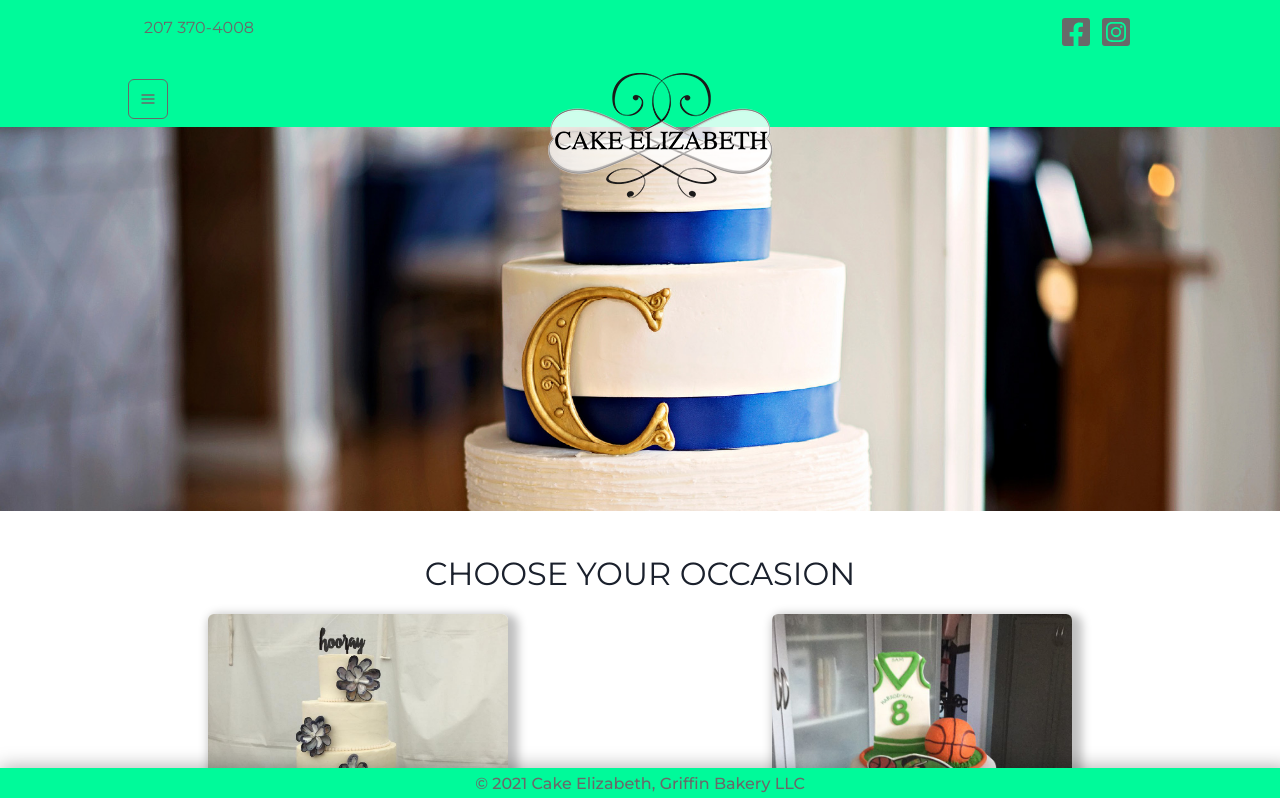
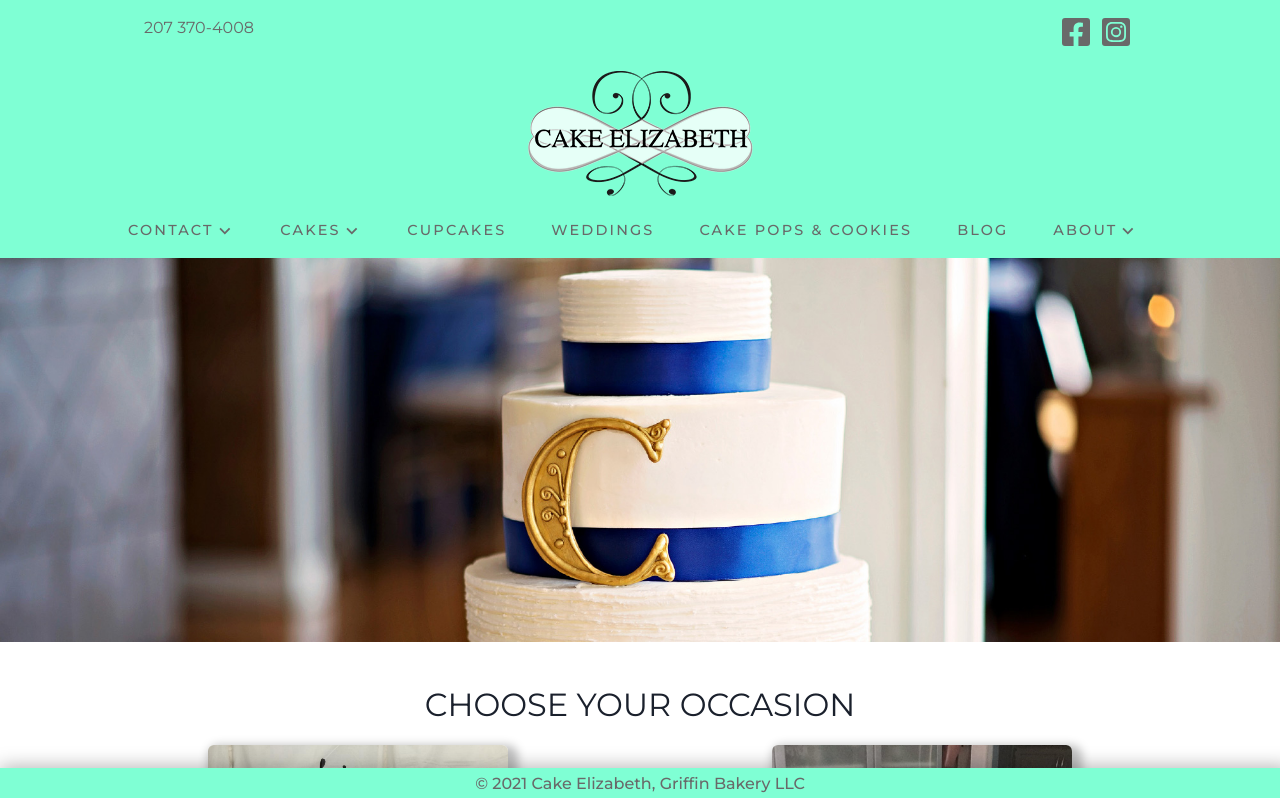
Before and after one commit to EthanStandel/cakeelizabethdotcom, a Next.js app: page / in a window 1280 px wide. Shown: the top 798 px of the page. Built offline with nearby package versions, Linux system fonts and the light colour scheme.

Commit message:
fix(client): small wife-request for colors

```diff
--- a/src/styles/app.scss
+++ b/src/styles/app.scss
@@ -6,8 +6,8 @@
 
 :root {
   --app-width: 80%;
-  --primary-color: mediumspringgreen;
-  --secondary-color: aquamarine;
+  --primary-color: aquamarine;
+  --secondary-color: mediumspringgreen;
   --text-color: dimgray;
 }
 
--- a/src/styles/components/QuoteCarousel.module.scss
+++ b/src/styles/components/QuoteCarousel.module.scss
@@ -4,7 +4,7 @@
   justify-content: space-around;
   height: 400px;
 
-  background-color: var(--secondary-color);
+  background-color: var(--primary-color);
 
 
   p {
```
